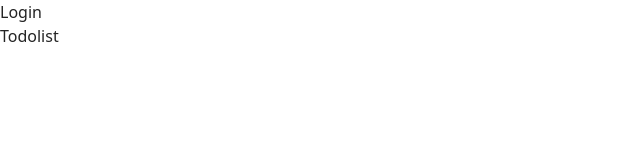
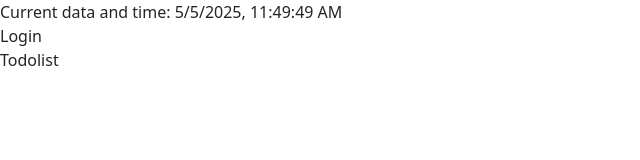
Before and after one commit to mintjam69/vite-practice, a website built with Vite: page src/index.html in a window 1280 px wide. Shown: the whole page, without its empty margins (0-640 px from the left). Built offline with nearby package versions, Linux system fonts and the light colour scheme.

Commit message:
update tasks

```diff
--- a/src/index.html
+++ b/src/index.html
@@ -8,7 +8,11 @@
     <link rel="stylesheet" href="./css/styles.css" />
   </head>
   <body>
+    <p class="date">Current data and time: <span></span></p>
+
     <a href="./login.html">Login</a>
     <a href="./todo.html">Todolist</a>
+
+    <script type="module" src="./js/date.js"></script>
   </body>
 </html>
--- /dev/null
+++ b/src/js/date.js
@@ -0,0 +1,45 @@
+
+// Напиши код, що буде запитувати у користувача 'Are you still here?' через 3 секунди після завантаження сторінки
+// Якщо так - зроби боді зеленим фоном, якщо ні - червоним
+
+// setTimeout(() => {
+//     const isHere = confirm("Are you still here?");
+//     if (isHere) {
+//         document.body.style.backgroundColor = "green";
+//     } else {
+//         document.body.style.backgroundColor = "red";
+//     }
+// }, 3000);
+
+
+// Додай відображення дати і часу в реальному часі
+
+const text = document.querySelector('.date span');
+
+text.textContent = new Date().toLocaleString();
+
+// text.textContent = new Date().toLocaleString('en-US'); // відображення часу у форматі конкретної країни
+
+const interval = setInterval(() => {
+    text.textContent = new Date().toLocaleString();
+}, 1000)
+
+
+// Напишіть функцію calculateAge(birthDate), яка приймає дату народження у форматі YYYY-MM-DD і повертає поточний вік.
+// Підказка: Використайте об'єкт Date для обчислення різниці між сьогоднішньою датою і датою народження.
+
+function calculateAge(birthDate) {
+    const currentDate = new Date();
+    const objDate = new Date(birthDate);
+    let ageYears = currentDate.getFullYear() - objDate.getFullYear();
+    const ageMonths = currentDate.getMonth() - objDate.getMonth();
+    const ageDays = currentDate.getDate() - objDate.getDate();
+    if (ageMonths < 0 || (ageMonths === 0 && ageDays < 0)) { // умова: місяць народження ще Не настав, Або місяць настав, але день Не настав
+        ageYears -= 1;
+    }
+    return ageYears;
+}
+
+console.log(calculateAge("1993-04-20"));
+console.log(calculateAge("1993-06-20"));
+console.log(calculateAge("1993-05-20"));
```
